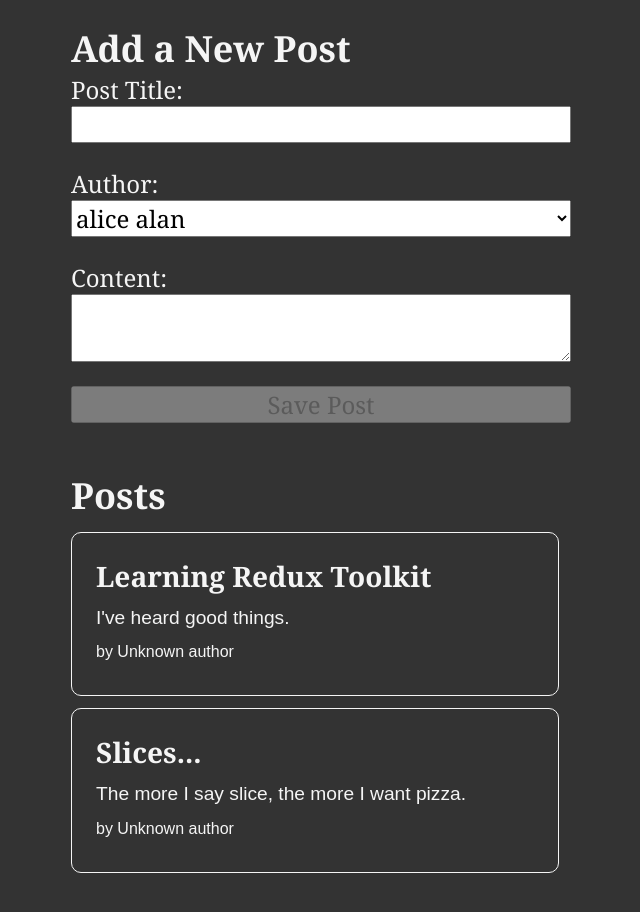
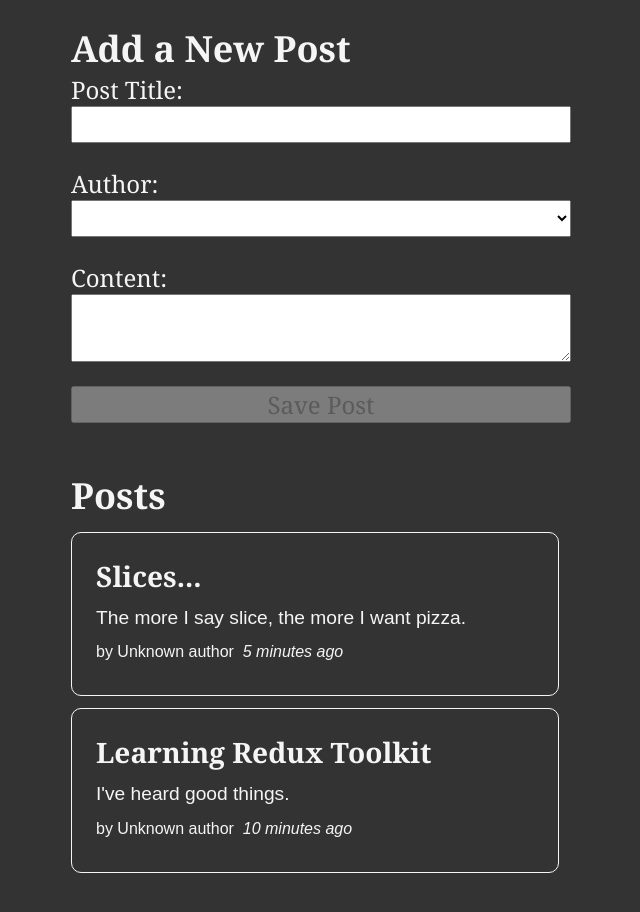
Before and after one commit to rahulsharma0212/react-redux, a React (Create React App) app: page / in a window 1280 px wide. Shown: the top 912 px of the page, without its empty margins (319-959 px from the left). Built offline with nearby package versions, Linux system fonts and the light colour scheme.

Commit message:
Added time ago functionality

```diff
--- a/package.json
+++ b/package.json
@@ -4,6 +4,7 @@
   "private": true,
   "dependencies": {
     "@reduxjs/toolkit": "^1.8.6",
+    "date-fns": "^2.29.3",
     "react": "^17.0.2",
     "react-dom": "^17.0.2",
     "react-redux": "^8.0.4",
--- a/src/feature/posts/AddPostForm.js
+++ b/src/feature/posts/AddPostForm.js
@@ -17,7 +17,7 @@
   const onSavePostClicked = () => {
     if (title && content) {
       dispatch(postAdded(title, content, userId));
-
+      setUserId("");
       setTitle("");
       setContent("");
     }
@@ -45,6 +45,7 @@
         />
         <label htmlFor="postAuthor">Author:</label>
         <select id="postAuthor" value={userId} onChange={onAuthorChanged}>
+          <option value=""></option>
           {userOptions}
         </select>
         <label htmlFor="postContent">Content:</label>
--- a/src/feature/posts/PostsList.js
+++ b/src/feature/posts/PostsList.js
@@ -1,16 +1,21 @@
 import { useSelector } from "react-redux";
 import { selectAllPosts } from "./postSlice";
 import PostAuthor from "./PostAuthor";
+import TimeAgo from "./TimeAgo";
 
 const PostsList = () => {
   /* const posts = useSelector((state) => state.posts); */
   const posts = useSelector(selectAllPosts);
-  const renderedPosts = posts.map((post) => (
+  const orderedPosts = posts
+    .slice()
+    .sort((a, b) => b.date.localeCompare(a.date));
+  const renderedPosts = orderedPosts.map((post) => (
     <article key={post.id}>
       <h3>{post.title}</h3>
       <p>{post.content.substring(0, 100)}</p>
       <p className="postCredit">
         <PostAuthor userId={post.userId} />
+        <TimeAgo timestamp={post.date} />
       </p>
     </article>
   ));
--- /dev/null
+++ b/src/feature/posts/TimeAgo.js
@@ -0,0 +1,18 @@
+import { parseISO, formatDistanceToNow } from "date-fns";
+
+const TimeAgo = ({ timestamp }) => {
+  let timeAgo = "";
+  if (timestamp) {
+    const date = parseISO(timestamp);
+    const timePeriod = formatDistanceToNow(date);
+    timeAgo = `${timePeriod} ago`;
+  }
+
+  return (
+    <span title={timestamp}>
+      &nbsp; <i>{timeAgo}</i>
+    </span>
+  );
+};
+
+export default TimeAgo;
--- a/src/feature/posts/postSlice.js
+++ b/src/feature/posts/postSlice.js
@@ -1,15 +1,19 @@
 import { createSlice, nanoid } from "@reduxjs/toolkit";
+
+import { sub } from "date-fns";
 
 const initialState = [
   {
     id: "1",
     title: "Learning Redux Toolkit",
     content: "I've heard good things.",
+    date: sub(new Date(), { minutes: 10 }).toISOString(),
   },
   {
     id: "2",
     title: "Slices...",
     content: "The more I say slice, the more I want pizza.",
+    date: sub(new Date(), { minutes: 5 }).toISOString(),
   },
 ];
 
@@ -27,6 +31,7 @@
             id: nanoid(),
             title,
             content,
+            date: new Date().toISOString(),
             userId,
           },
         };
```
Also changed, not shown: 1 other file (tests, documents, lock files or other folders).
